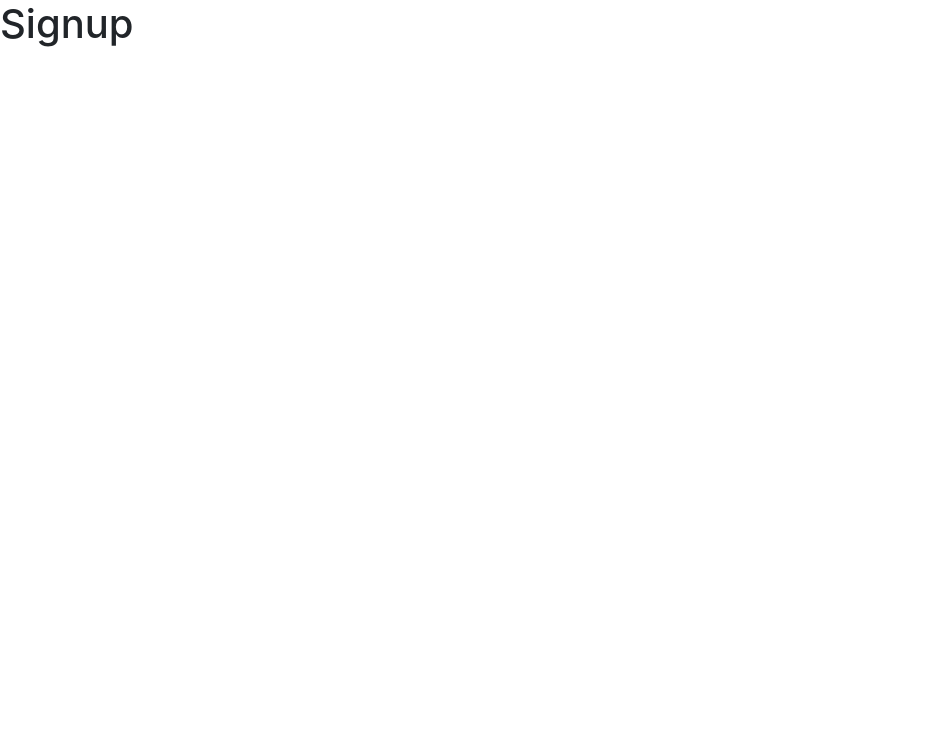
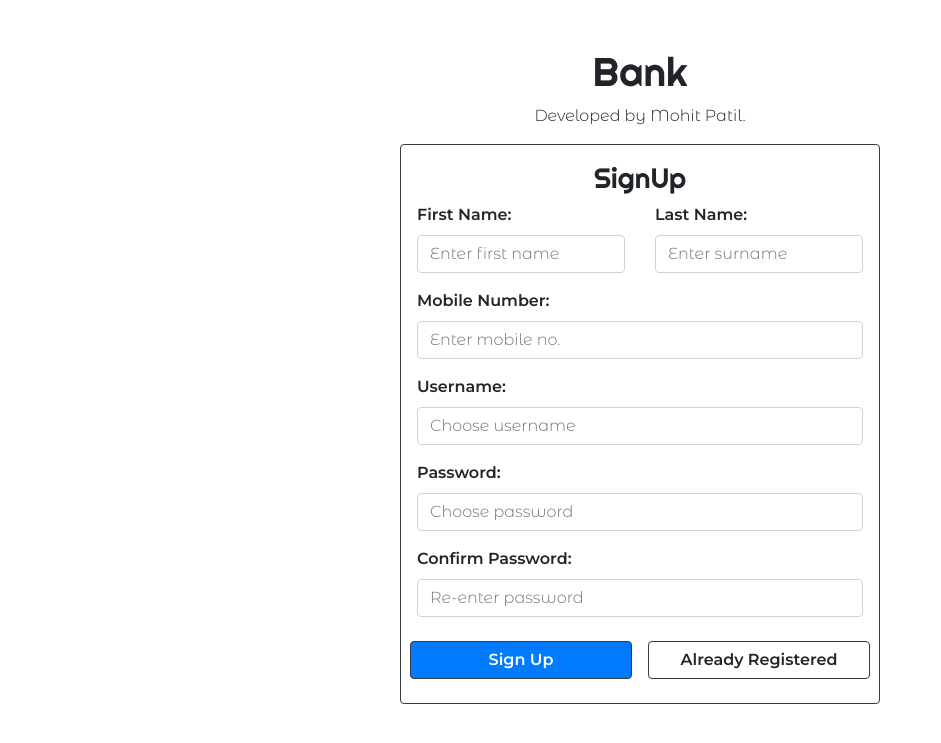
Before and after one commit to mohitpatil30501/Bank, a Flask app: page /signup in a window 1280 px wide. Before the commit the part shown is almost empty. Shown: the top 743 px of the page, without its empty margins (0-941 px from the left). Run offline with Flask 2, Linux system fonts and the light colour scheme; some libraries are stand-ins or nearby versions.

Commit message:
Login and Signup Template Added

```diff
--- a/templates/signup.html
+++ b/templates/signup.html
@@ -1,4 +1,54 @@
 {% extends "base.html" %}
 {% block content %}
-    <h1>Signup</h1>
+<div class="container">
+    <h1 class="text-center pt-5 righteous">Bank</h1>
+    <p class="text-center montserrat-alt">Developed by Mohit Patil.</p>
+    <div class="container montserrat border border-dark rounded p-3" style="max-width: 480px;">
+    <form id="login-form" action="/auth/signup" method="post">
+        <h3 class="text-center righteous">SignUp</h3>
+        <div class="row">
+            <div class="form-group col-md-6 col-sm-12">
+                <label for="first_name">First Name:</label>
+                <input type="text" class="form-control montserrat-alt" placeholder="Enter first name" id="first_name" name="first_name" required>
+            </div>
+            <div class="form-group  col-md-6 col-sm-12">
+                <label for="surname">Last Name:</label>
+                <input type="text" class="form-control montserrat-alt" placeholder="Enter surname" id="surname" name="surname" required>
+            </div>
+        </div>
+        <div class="form-group">
+            <label for="mobile">Mobile Number:</label>
+            <input type="text" class="form-control montserrat-alt" placeholder="Enter mobile no." id="mobile" name="mobile" oninput="numberOnly(this.id);" minlength="10" maxlength="10" required>
+        </div>
+        <div class="form-group">
+            <label for="username">Username:</label>
+            <input type="text" class="form-control montserrat-alt" placeholder="Choose username" id="username" name="username" autocapitalize="off" spellcheck="false" autocomplete="off" required>
+        </div>
+        <div class="form-group">
+            <label for="password">Password:</label>
+            <input type="password" class="form-control montserrat-alt" placeholder="Choose password" id="password" name="password" required>
+        </div>
+        <div class="form-group">
+            <label for="confirm_password">Confirm Password:</label>
+            <input type="password" class="form-control montserrat-alt" placeholder="Re-enter password" id="confirm_password" name="confirm_password" required>
+        </div>
+        <div class="row">
+            <div class="col-sm-6 col-12 px-2 text-center my-2">
+                <button type="submit" class="btn btn-primary border border-dark" id="submit-button" style="width:100%">Sign Up</button>
+            </div>
+            <div class="col-sm-6 col-12 px-2 text-center my-2">
+                <a class="btn btn-white border border-dark" id="signup" style="width:100%" href="/login">Already Registered</a>
+            </div>
+        </div>
+    </form>
+    </div>
+</div>
+<script>
+    function numberOnly(id)
+            {
+                var element = document.getElementById(id);
+                var regex = /[^0-9]/gi;
+                element.value = element.value.replace(regex, "");
+            }
+</script>
 {% endblock %}
```
Also changed, not shown: templates/login.html (+5 -5 lines).
